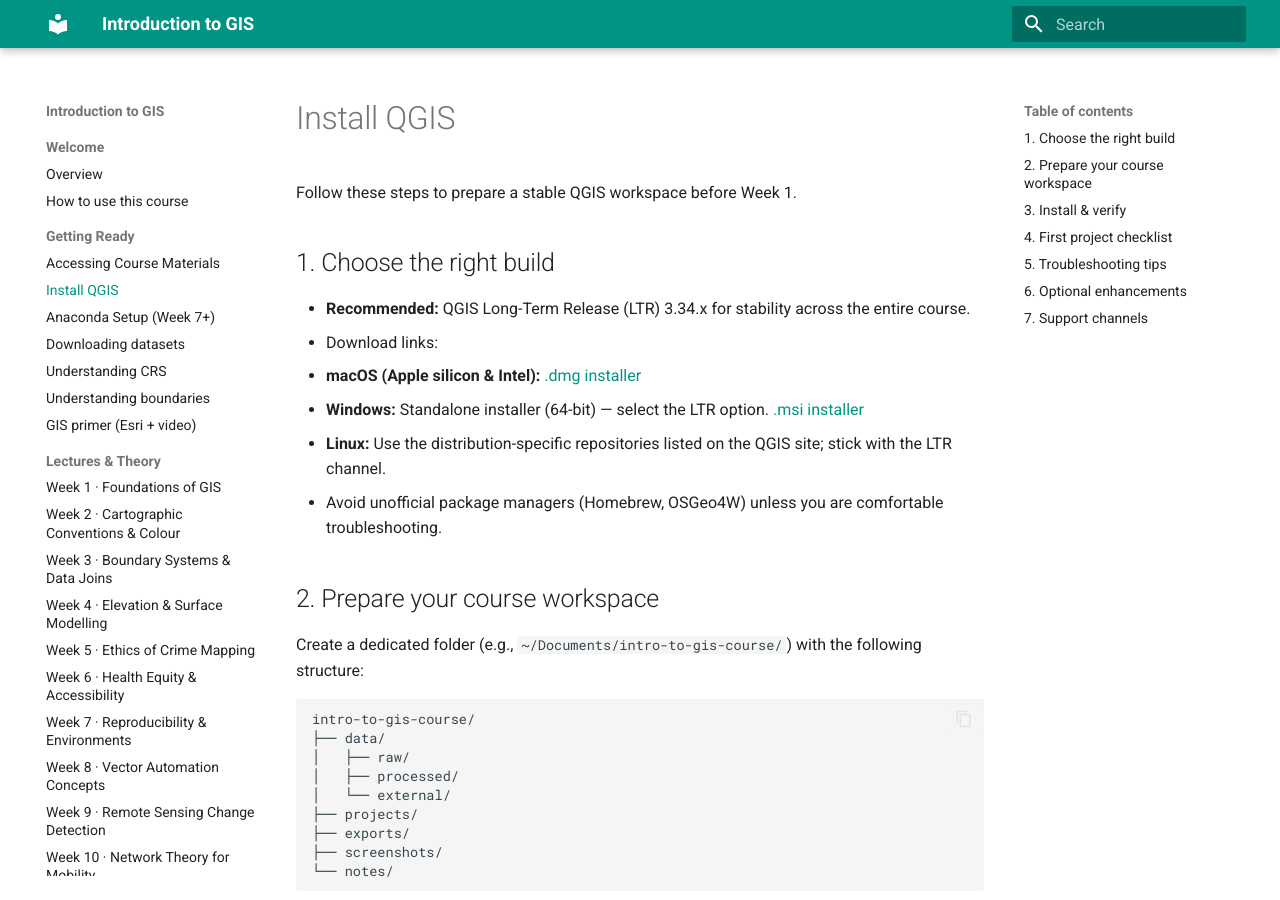
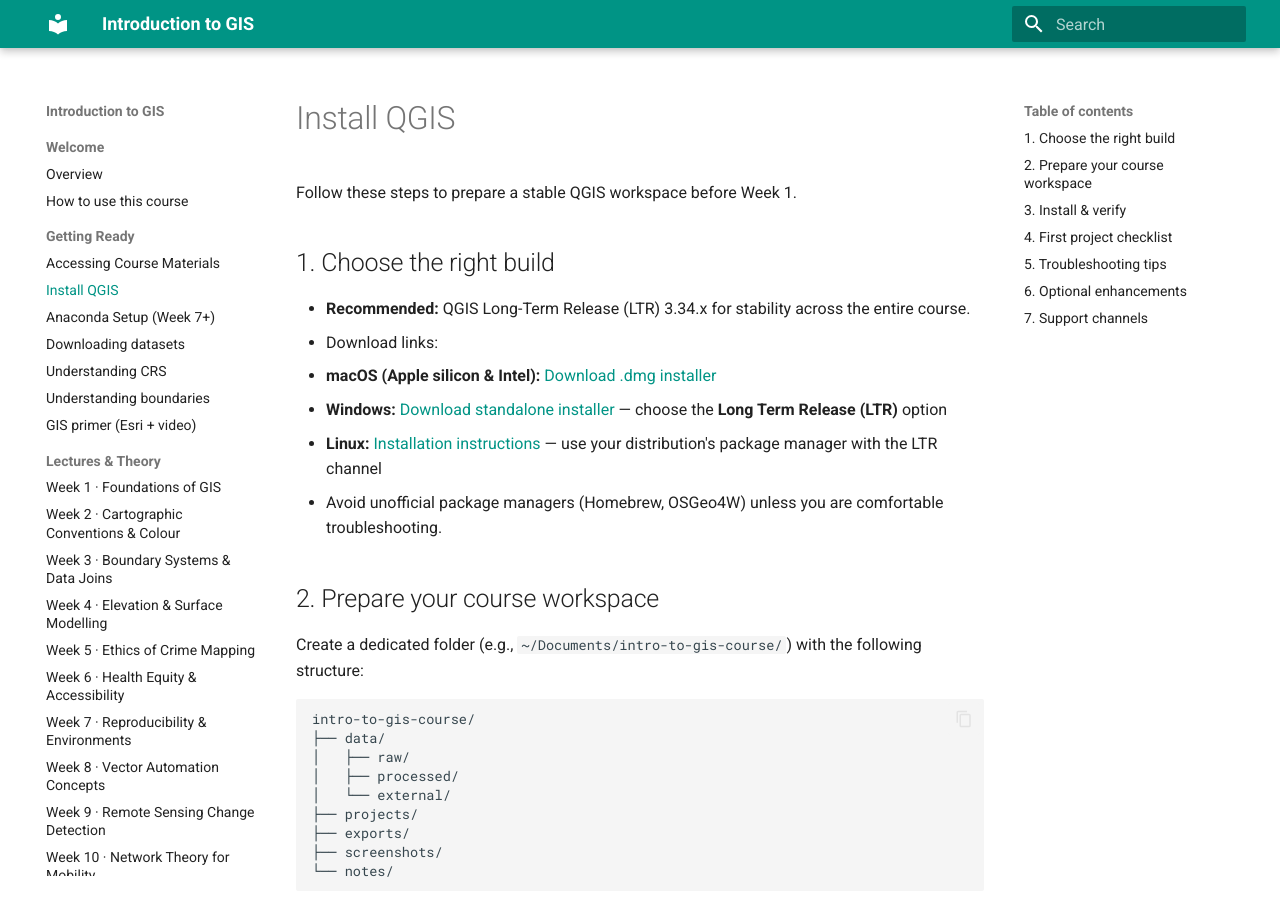
Before and after one commit to clairecda/GIS_teaching, an MkDocs documentation site: the page built from site_docs/onboarding/qgis-install.md, in a window 1280 px wide and 900 px high. Built offline with MkDocs 1.6.1 and Material for MkDocs 9.7.7, drawn with Linux system fonts in a browser that asks for light colours.

Commit message:
Fix QGIS download links for all platforms
Added proper download links for Windows and Linux.
All three platforms now have clickable links to QGIS download pages.

🤖 Generated with [Claude Code](https://claude.com/claude-code)

Co-Authored-By: Claude Opus 4.5 <noreply@anthropic.com>

```diff
--- a/site_docs/onboarding/qgis-install.md
+++ b/site_docs/onboarding/qgis-install.md
@@ -6,9 +6,9 @@ Follow these steps to prepare a stable QGIS workspace before Week 1.
 
 - **Recommended:** QGIS Long-Term Release (LTR) 3.34.x for stability across the entire course.
 - Download links:
-  - **macOS (Apple silicon & Intel):** [.dmg installer](https://qgis.org/en/site/forusers/download.html#mac)
-  - **Windows:** Standalone installer (64-bit) — select the LTR option. [.msi installer](https://qgis.org/downloads/QGIS-OSGeo4W-3.40.12-1.msi)
-  - **Linux:** Use the distribution-specific repositories listed on the QGIS site; stick with the LTR channel.
+  - **macOS (Apple silicon & Intel):** [Download .dmg installer](https://qgis.org/en/site/forusers/download.html#mac)
+  - **Windows:** [Download standalone installer](https://qgis.org/en/site/forusers/download.html#windows) — choose the **Long Term Release (LTR)** option
+  - **Linux:** [Installation instructions](https://qgis.org/en/site/forusers/alldownloads.html#linux) — use your distribution's package manager with the LTR channel
 - Avoid unofficial package managers (Homebrew, OSGeo4W) unless you are comfortable troubleshooting.
 
 ## 2. Prepare your course workspace
```
